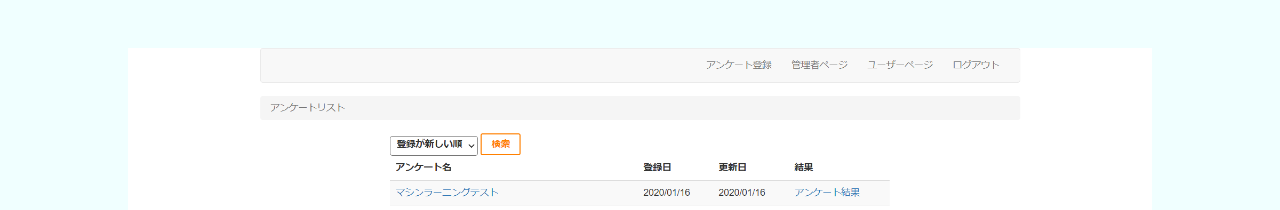
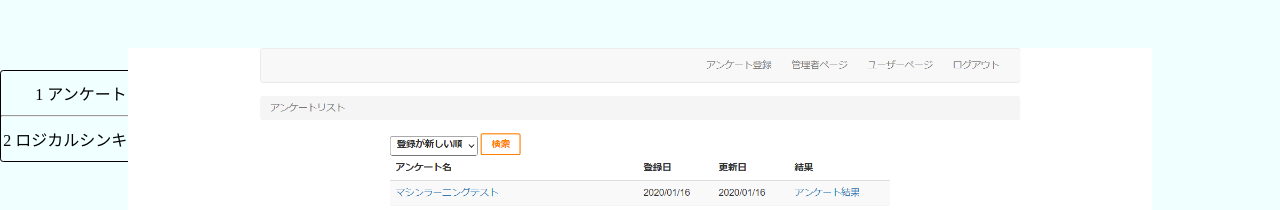
Before and after one commit to yukihiro-yokogawa/portfolio, a Next.js app: page /work in a window 1280 px wide. Shown: the part 130-340 px from the top of the page. Built offline with nearby package versions, Linux system fonts and the light colour scheme.

Commit message:
制作物ページのサイドバー作成

```diff
--- /dev/null
+++ b/src/component/SideBar.tsx
@@ -0,0 +1,15 @@
+import React from 'react';
+
+const sideBar: React.FC = () => {
+	return (
+		<>
+			<nav id="sidebar">
+				<div>1 アンケート</div>
+				<hr />
+				<div>2 ロジカルシンキング</div>
+			</nav>
+		</>
+	);
+};
+
+export default sideBar;
--- a/src/pages/work.tsx
+++ b/src/pages/work.tsx
@@ -1,13 +1,17 @@
 import React from 'react';
 import Work from '~/container/Detail/Work';
-import Slideshow from '~/component/Slideshow';
+import Slideshow from '~/container/Slideshow';
+import SideBar from '~/component/SideBar';
 
 const work: React.FC = () => {
 	return (
-		<div>
-			<Slideshow />
-			<Work />
-		</div>
+		<>
+			<SideBar />
+			<div>
+				<Slideshow />
+				<Work />
+			</div>
+		</>
 	);
 };
 
--- a/src/styles/style.scss
+++ b/src/styles/style.scss
@@ -112,6 +112,24 @@ table {
           vertical-align: middle;
       }
     }
+  }
+}
+
+#sidebar{
+	width: 10rem;
+	position: fixed;
+	top: 25%;
+	left: 0px;
+	border: 1px solid #000000;
+  border-radius: 0.2rem;
+  text-align: center;
+  hr{
+    margin:0;
+	  color: #F0F0F0;
+  }
+  div {
+    margin-top: 10px;
+    margin-bottom: 10px;
   }
 }
 
```
